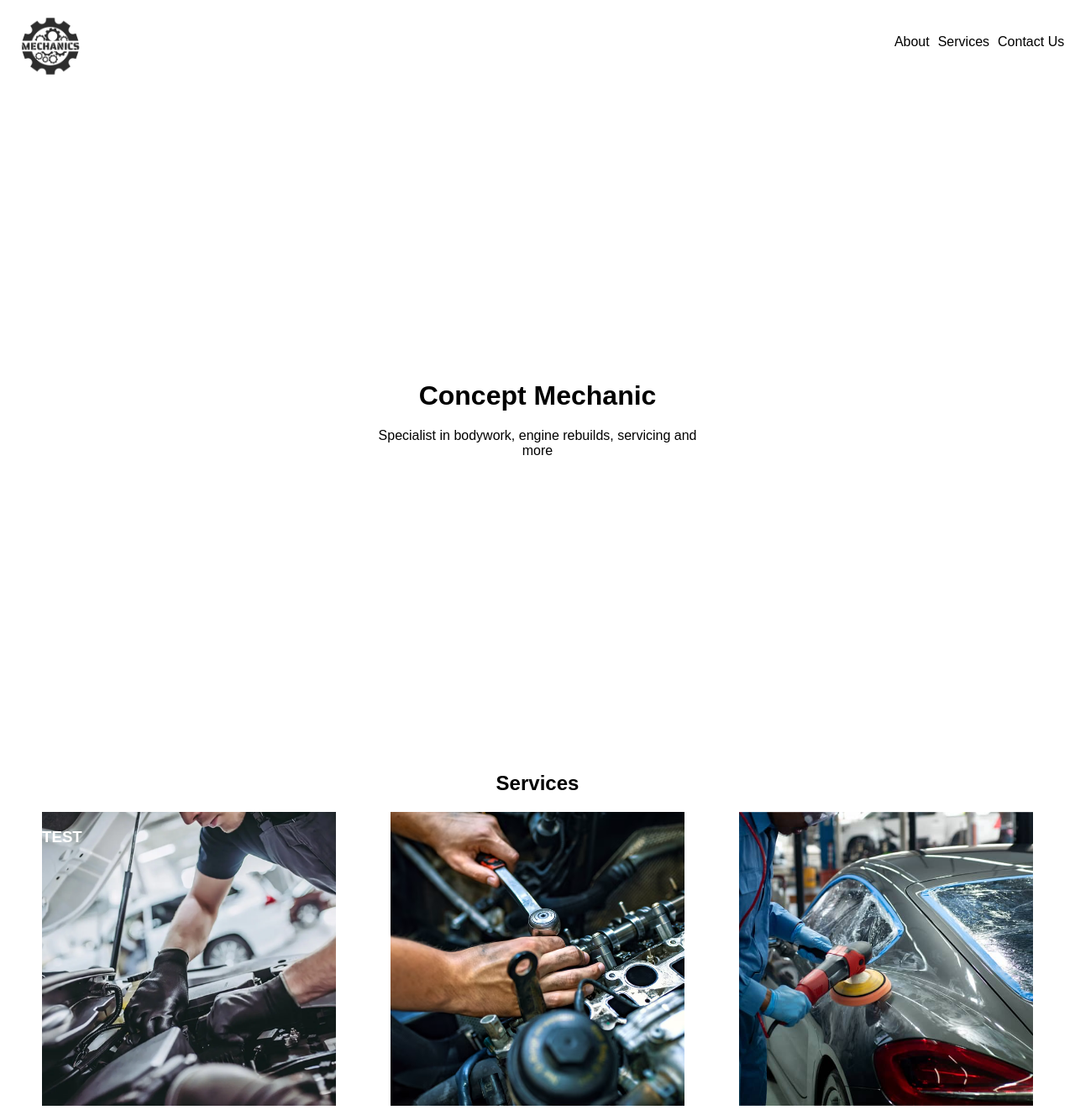
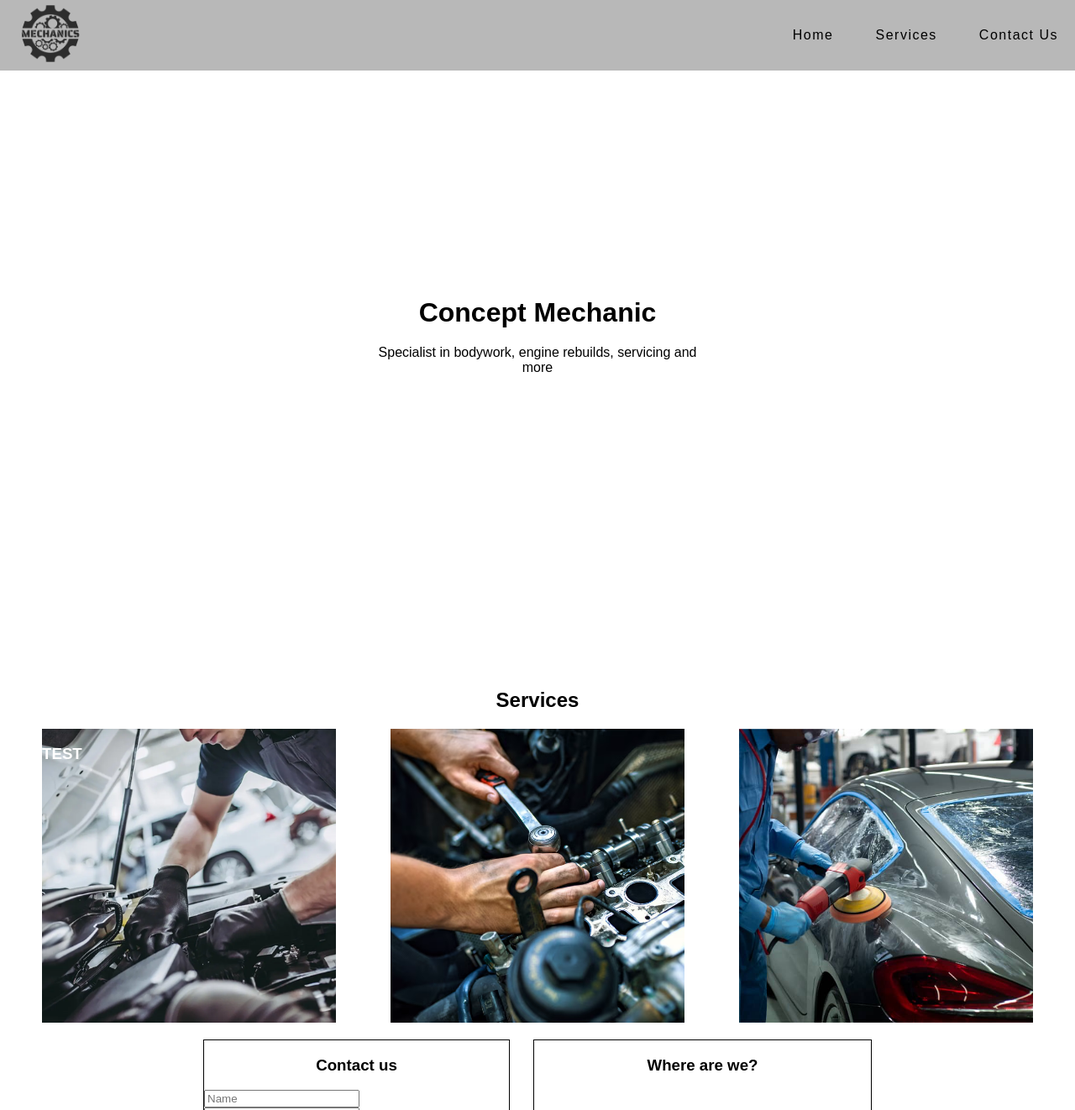
Before and after one commit to jamesandthejpg/ConceptSeries_EP1_MechanicShop, a plain HTML site: page index.html in a window 1280 px wide. Shown: the top 1322 px of the page at 84% size. Drawn offline with Linux system fonts and the light colour scheme.

Commit message:
MinorChanges
+ some css for contact & location section
- some unused code

```diff
--- a/index.html
+++ b/index.html
@@ -24,9 +24,9 @@
             <div class="headerRight">
                 <nav>
                     <ul class="nav">
-                        <li><a href="">About</a></li>
-                        <li><a href="">Services</a></li>
-                        <li><a href="">Contact Us</a></li>
+                        <li><a href="index.html">Home</a></li>
+                        <li><a href="#services">Services</a></li>
+                        <li><a href="#contact">Contact Us</a></li>
                     </ul>
                 </nav>
             </div>
@@ -45,7 +45,7 @@
 
 
             <!-- Services & Location section -->
-            <div class="servicesSection">
+            <div class="servicesSection" id="services">
 
                 <h2>Services</h2>
                 <div class="servicesContainer">
@@ -66,20 +66,20 @@
 
 
             <!-- Contact section -->
-            <div class="contactSection">
+            <div class="contactSection" id="contact">
                 <div class="contactForm">
+
                     <form action="">
-                        <h3>Contact us</h3>
+                        <h3 class="contactTitle">Contact us</h3>
                         <input type="text" name="name" id="name" placeholder="Name"><br>
-
                         <input type="email" name="email" id="email" placeholder="Email"><br>
-
                         <textarea name="message" id="message" cols="30" rows="10" placeholder="Message"></textarea><br>
-
                         <input type="button" value="Sumbit">
                     </form>
                 </div>
-                <div class="location"></div>
+                <div class="location">
+                    <h3 class="locationTitle">Where are we?</h3>
+                </div>
             </div>
 
         </main>
--- a/style.css
+++ b/style.css
@@ -23,26 +23,31 @@ body {
     display: flex;
     justify-content: space-between;
     align-items: center;
-    width: 99%;
+    position: fixed;
+    width: 100%;
+    background-color: rgba(57, 57, 57, 0.356);
+    z-index: 1000;
 }
 
+/* Fix positioning and margin of header & make it disappear on scroll */
 #logo {
     width: 80px;
     height: 80px;
-    margin: 15px 0 0 20px;
+    margin: 0 0 0 20px;
 }
 
 /* Header Navigation */
 .nav {
     display: flex;
-    gap: 10px;
+    gap: 50px;
     list-style-type: none;
-    /* margin-right: 20px; */
+    margin-right: 20px;
 }
 
 .nav a {
     color: black;
     text-decoration: none;
+    letter-spacing: 1.5px;
 }
 
 
@@ -113,21 +118,23 @@ h2 {
 .contactSection {
     margin: 0 auto;
     margin-top: 20px;
-    width: 60%;
+    width: 70%;
     display: flex;
     justify-content: space-between;
-    gap: 50px;
+    gap: 30px;
 }
 
 .contactForm form {
-    display: flex;
-    flex-direction: column;
+    /* display: flex;
+    flex-direction: column; */
     width: 100%;
     margin: 0 50px;
+    border: 1px solid black;
 }
 
-.contactForm input, .contactForm textarea, .contactForm h3 {}
 
+
+/* Add inputs selextor and fix width & height */
 
 .location {
     border: 1px solid black;
@@ -135,7 +142,9 @@ h2 {
     margin: 0 50px;
 }
 
-
+.locationTitle, .contactTitle {
+    text-align: center;
+}
 
 /* Footer section */
 .footerInfo p {
```
